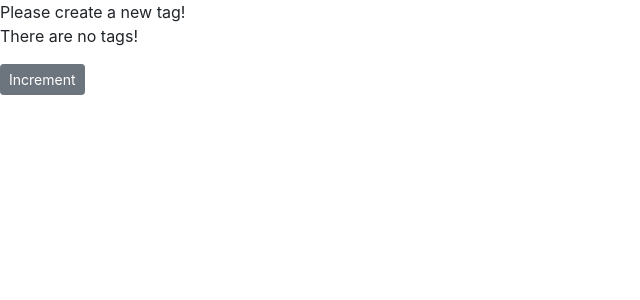
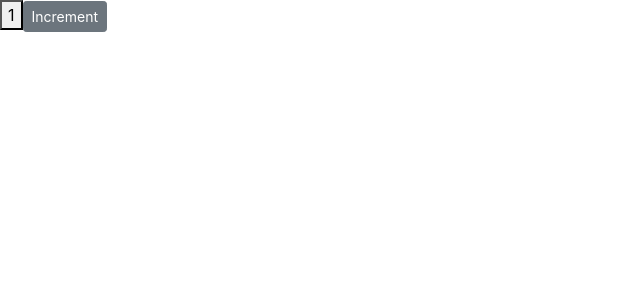
Before and after one commit to feyil/Hello-React, a React (Create React App) app: page / in a window 1280 px wide. Shown: the top 300 px of the page, without its empty margins (0-640 px from the left). Built offline with nearby package versions, Linux system fonts and the light colour scheme.

Commit message:
State changes

```diff
--- a/src/components/counter.jsx
+++ b/src/components/counter.jsx
@@ -24,14 +24,13 @@ class Counter extends Component {
   }
 
   handleIncrement = () => {
-    console.log("ıncrement Clicked", this);
+    this.setState({ count: this.state.count + 1 });
   };
 
   render() {
     return (
       <div>
-        {this.state.tags.length === 0 && "Please create a new tag!"}
-        {this.renderTags()}
+        <button>{this.state.count}</button>
         <button
           onClick={this.handleIncrement}
           className="btn btn-secondary btn-sm"
```
